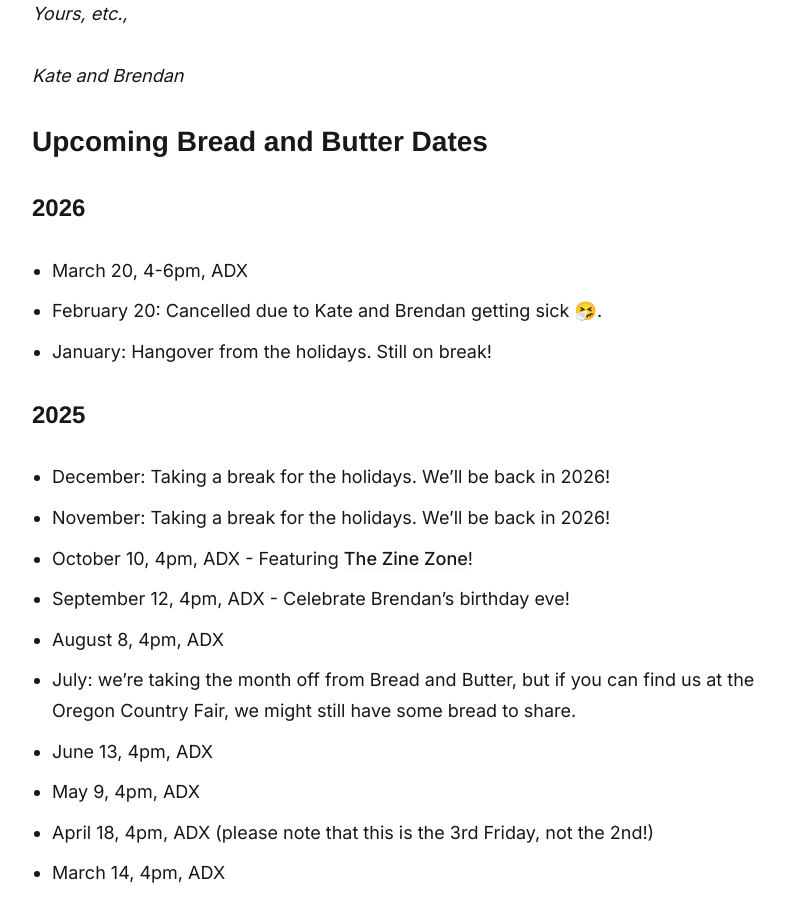
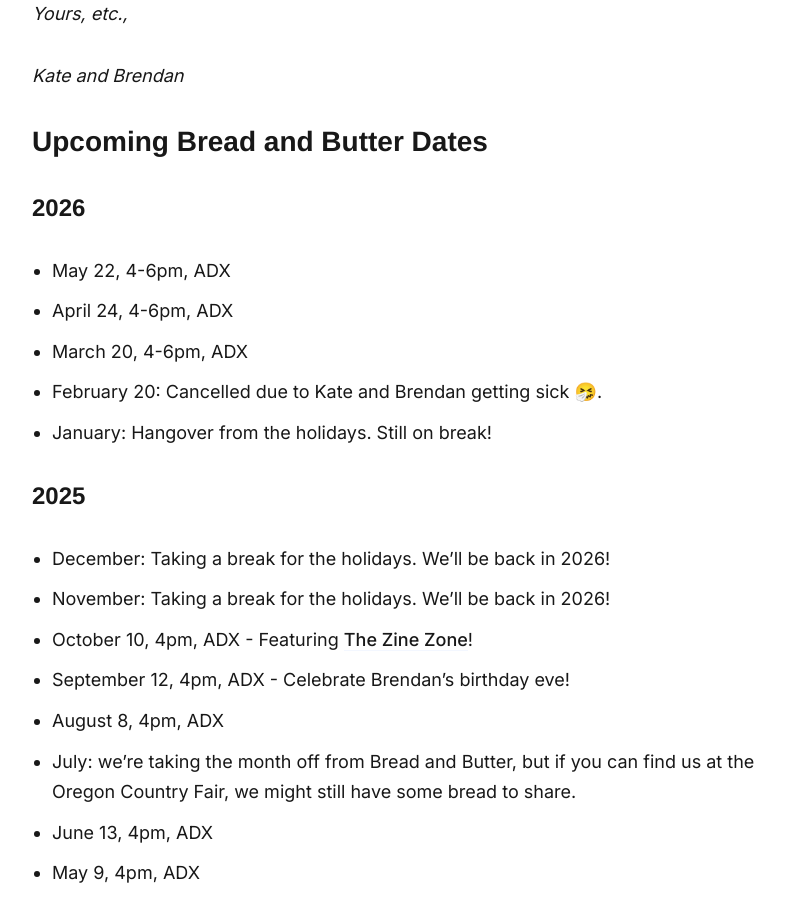
Before and after one commit to balbano/kb-ba.com, a Jekyll site: the page built from _pages/bread-and-butter.md, in a window 1280 px wide and 900 px high, scrolled down 595 px. Shown: the whole window, without its empty margins (218-1003 px from the left). Built offline with Jekyll 4.4.1, drawn with Linux system fonts in a browser that asks for light colours; nearby versions of some CDN libraries; some web fonts are replaced.

Commit message:
Add Bread and Butter dates

```diff
--- a/_pages/bread-and-butter.md
+++ b/_pages/bread-and-butter.md
@@ -16,6 +16,8 @@ permalink: /bread-and-butter/
 
 ### 2026
 
+- May 22, 4-6pm, ADX
+- April 24, 4-6pm, ADX
 - March 20, 4-6pm, ADX
 - February 20: Cancelled due to Kate and Brendan getting sick 🤧.
 - January: Hangover from the holidays. Still on break!
```
